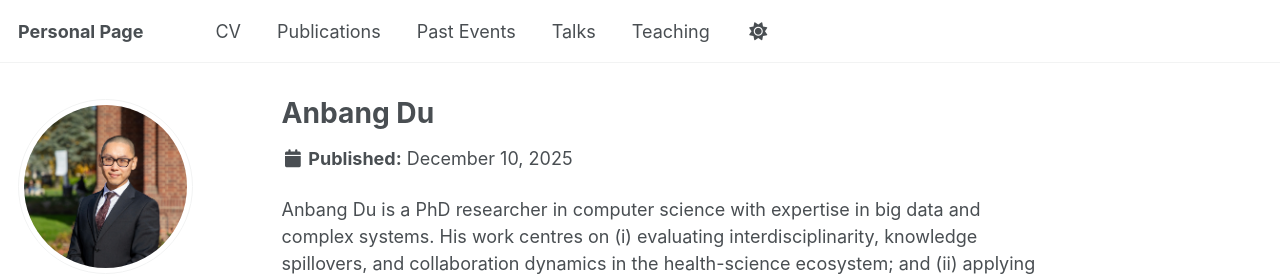
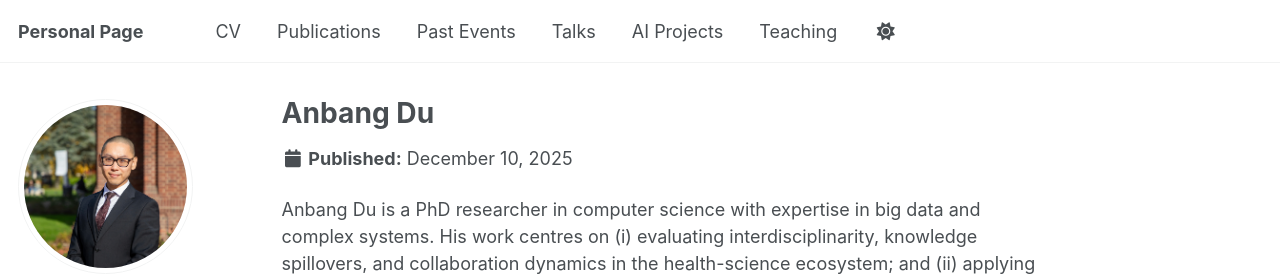
Before and after one commit to adamdu001/adamdu001.github.io, a Jekyll site: the page built from _pages/about.md, in a window 1280 px wide. Shown: the top 276 px of the page. Built offline with Jekyll 4.4.1, drawn with Linux system fonts in a browser that asks for light colours; some web fonts are replaced; a script that is not in the unit is left out; a file with an impossible date is left out.

Commit message:
AI project 1.1

```diff
--- a/_config.yml
+++ b/_config.yml
@@ -229,7 +229,7 @@ collections:
   talks:
     output: true
     permalink: /:collection/:path/
-  ai_toy_projects:
+  ai-toy-projects:
     output: true
     permalink: /:collection/:path/
   pages:
--- a/_data/navigation.yml
+++ b/_data/navigation.yml
@@ -20,8 +20,13 @@ main:
   - title: "Talks"
     url: /talks/
 
+  - title: "AI Projects"
+    url: /ai-toy-projects/
+
   - title: "Teaching"
     url: /teaching/
+
+
 
 
 
```
